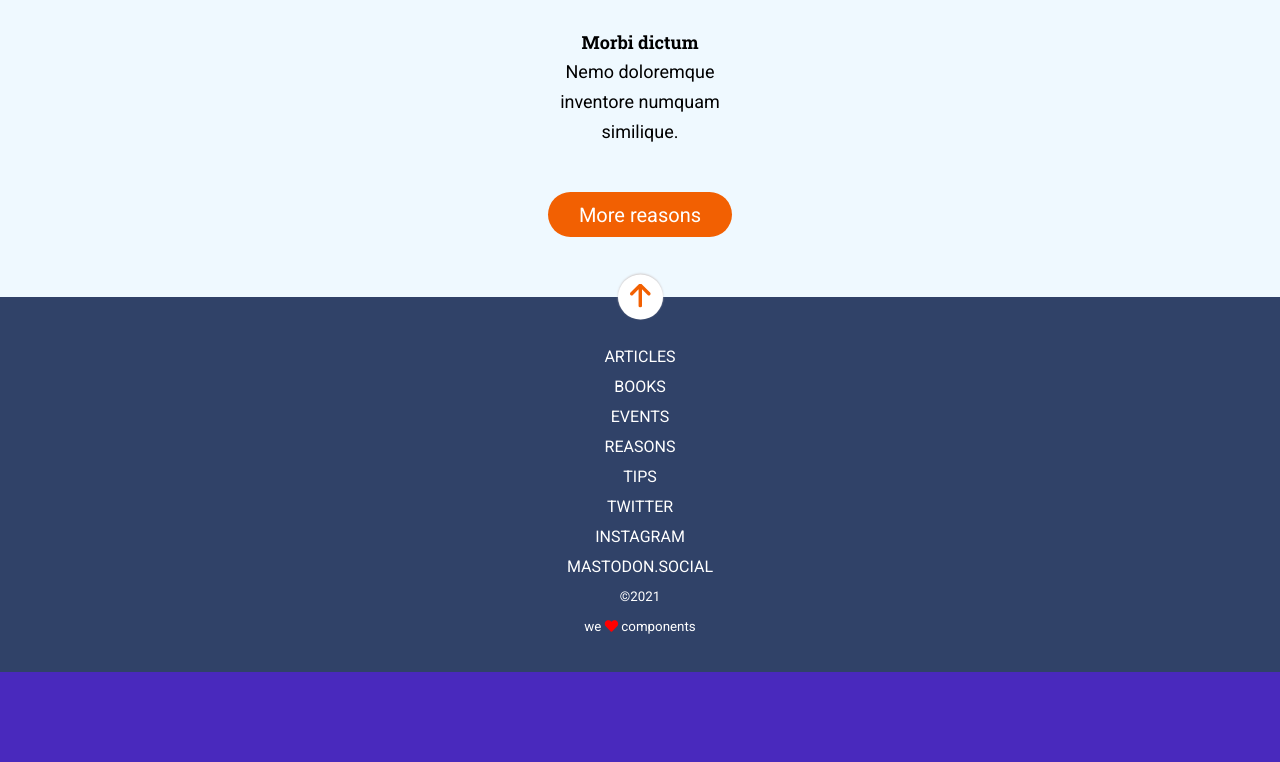
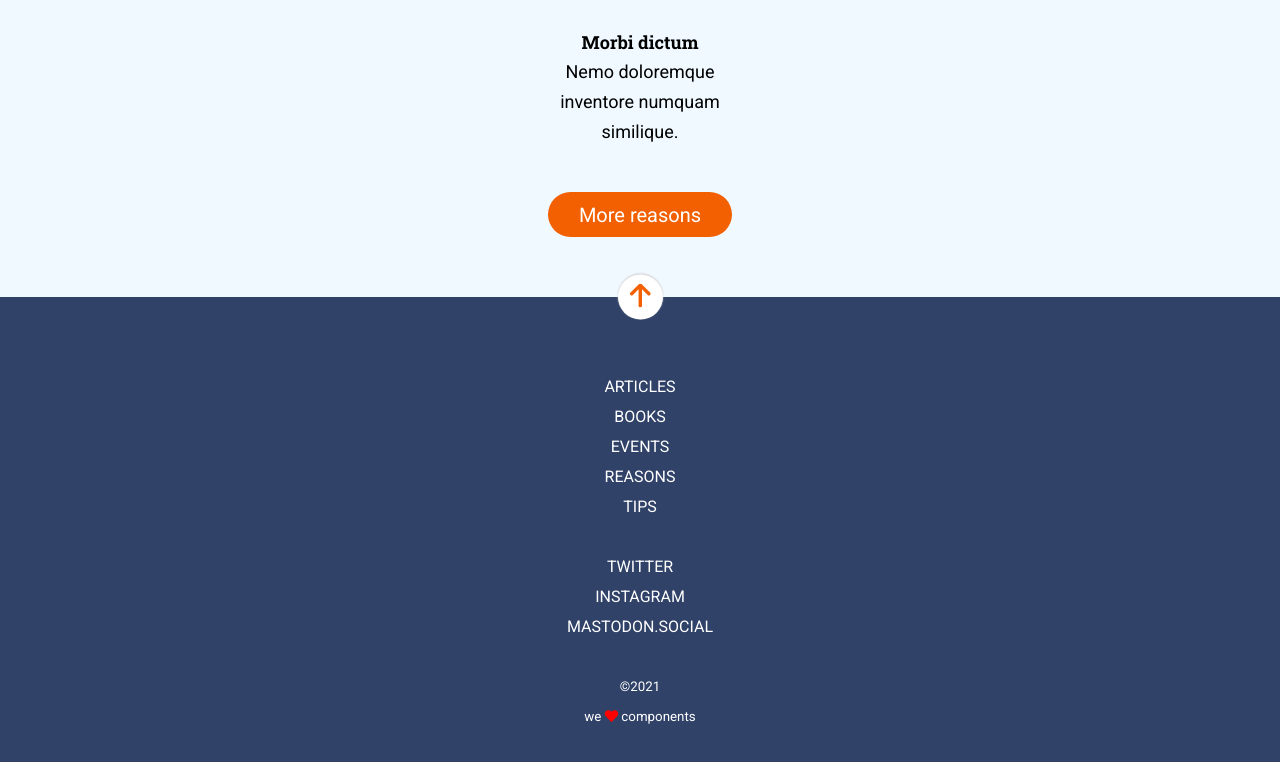
Before and after one commit to Adalab/modulo-1-evaluacion-final-ClaraVilelaJato, a website: page docs/index.html in a window 1280 px wide. Shown: the part 1455-2217 px from the top of the page. Before the commit the page ends 2127 px from the top, so only its background shows below. Drawn offline with Linux system fonts and the light colour scheme.

Commit message:
Add tabletmedia queries

```diff
--- a/docs/index.html
+++ b/docs/index.html
@@ -42,7 +42,10 @@
         <h1 class="hero_title">Anonymous proxy</h1>
         <p class="hero_subtitle">In hac habitasse platea dictumst</p>
         <button class="scroll-button">
-          <img src="./assets/images/ico-scroll-down.svg" alt="scroll-button" />
+          <a href="#reasons">
+            <title>Go to reasons</title>
+            <img src="./assets/images/ico-scroll-down.svg" alt="scroll-button"
+          /></a>
         </button>
       </section>
       <section class="section_One">
@@ -55,7 +58,7 @@
         </p>
         <button class="button_Go">Go</button>
       </section>
-      <section class="reasons">
+      <section id="reasons">
         <h2 class="section-title">3 Reasons to purchase</h2>
         <div class="wrapper">
           <article class="reasons-article1">
@@ -78,22 +81,24 @@
 
     <footer class="footer">
       <button class="arrow">
-        <img src="./assets/images/ico-arrow.svg" alt="arrowUp" />
+        <a href="./index.html">
+          <img src="./assets/images/ico-arrow.svg" alt="arrowUp"
+        /></a>
       </button>
       <menu class="articles">
         <ul class="articles-list">
-          <li>Articles</li>
-          <li>Books</li>
-          <li>Events</li>
-          <li>Reasons</li>
-          <li>Tips</li>
+          <li><a href="https://adalab.es/">Articles</a></li>
+          <li><a href="https://adalab.es/">Books</a></li>
+          <li><a href="https://adalab.es/">Events</a></li>
+          <li><a href="https://adalab.es/">Reasons</a></li>
+          <li><a href="https://adalab.es/">Tips</a></li>
         </ul>
       </menu>
       <menu class="social_Media">
         <ul class="twitter">
-          <li>Twitter</li>
-          <li>Instagram</li>
-          <li>Mastodon.Social</li>
+          <li><a href="https://adalab.es/">Twitter</a></li>
+          <li><a href="https://adalab.es/">Instagram</a></li>
+          <li><a href="https://adalab.es/">Mastodon.Social</a></li>
         </ul>
       </menu>
 
--- a/src/scss/layout/_footer.scss
+++ b/src/scss/layout/_footer.scss
@@ -1,16 +1,17 @@
 .footer {
   background-color: $color-footer;
+  height: 465px;
   display: flex;
   flex-direction: column;
   align-items: center;
   justify-content: space-between;
   text-align: center;
+  text-transform: uppercase;
   font-family: $font-text;
-  color: $color-bg;
-  text-transform: uppercase;
   line-height: 30px;
   font-size: 16px;
   padding-bottom: 30px;
+  color: $color-bg;
 
   .arrow {
     width: 45px;
@@ -31,7 +32,17 @@
 
 .articles-list {
   list-style: none;
+  a {
+    text-decoration: none;
+    font-family: $font-text;
+    color: $color-bg;
+  }
 }
 .twitter {
   list-style: none;
+  a {
+    text-decoration: none;
+    font-family: $font-text;
+    color: $color-bg;
+  }
 }
--- a/src/scss/layout/_header.scss
+++ b/src/scss/layout/_header.scss
@@ -1,7 +1,3 @@
-body {
-  background-color: rgb(73, 41, 189);
-}
-
 .header {
   text-align: center;
 }
--- a/src/scss/layout/_page.scss
+++ b/src/scss/layout/_page.scss
@@ -11,6 +11,8 @@
   align-items: center;
 }
 .hero_title {
+  width: 290px;
+  height: 110px;
   color: #ffffff;
   font-family: "Roboto Slab", serif;
   font-weight: bold;
@@ -18,12 +20,21 @@
   text-transform: uppercase;
   line-height: 55px;
   margin-bottom: 10px;
+  @media (min-width: 768px) {
+    font-size: 80px;
+    width: 690px;
+    height: 212px;
+    line-height: 106px;
+  }
 }
 .hero_subtitle {
   color: #ffffff;
   font-size: 15px;
   font-family: "Roboto", sans-serif;
   margin: 5px 15px 45px 15px;
+  @media (min-width: 768px) {
+    font-size: 24px;
+  }
 }
 .scroll-button {
   width: 45px;
@@ -38,6 +49,7 @@
 .section_One {
   background-color: $color-bg;
   padding: 30px 15px 45px 15px;
+
   h2 {
     text-transform: capitalize;
     font-family: $font-titles;
@@ -54,6 +66,10 @@
     color: #8ccbea;
     font-family: $font-text;
   }
+  @media (min-width: 768px) {
+    padding-left: 39px;
+    padding-right: 39px;
+  }
 }
 
 .button_Go {
@@ -69,7 +85,7 @@
   font-size: 20px;
 }
 
-.reasons {
+#reasons {
   background-color: #eff9ff;
   display: flex;
   flex-direction: column;
```
Also changed, not shown: src/html/partials/footer.html (+11 -9 lines), src/html/partials/main.html (+5 -2 lines), docs/assets/css/main.css.
